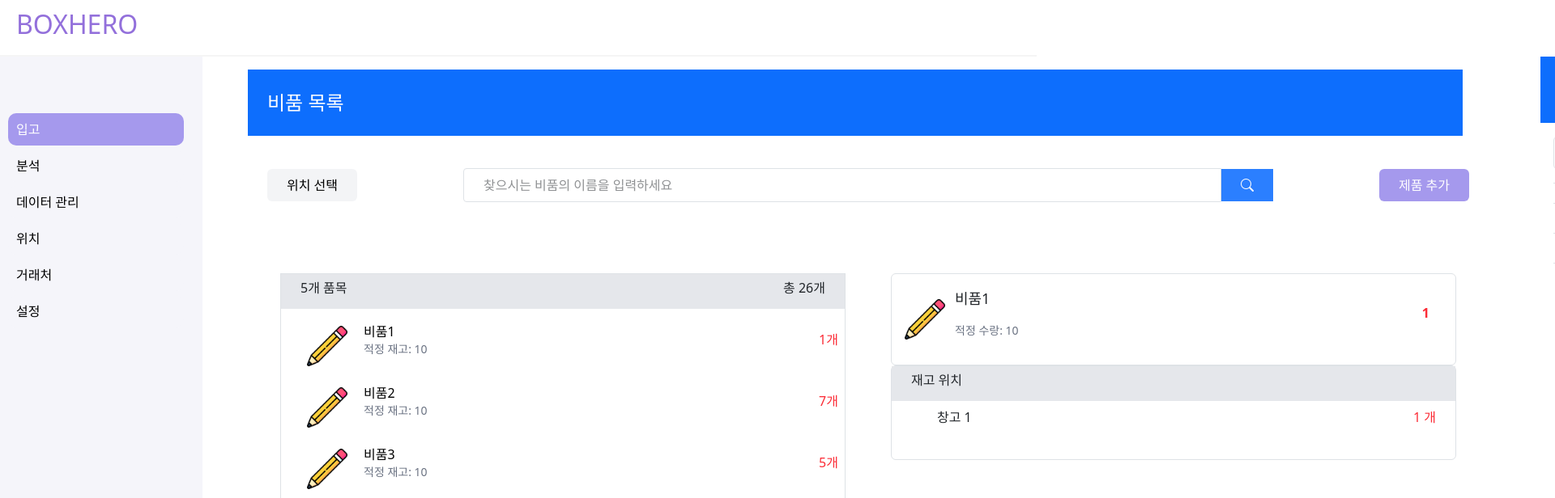
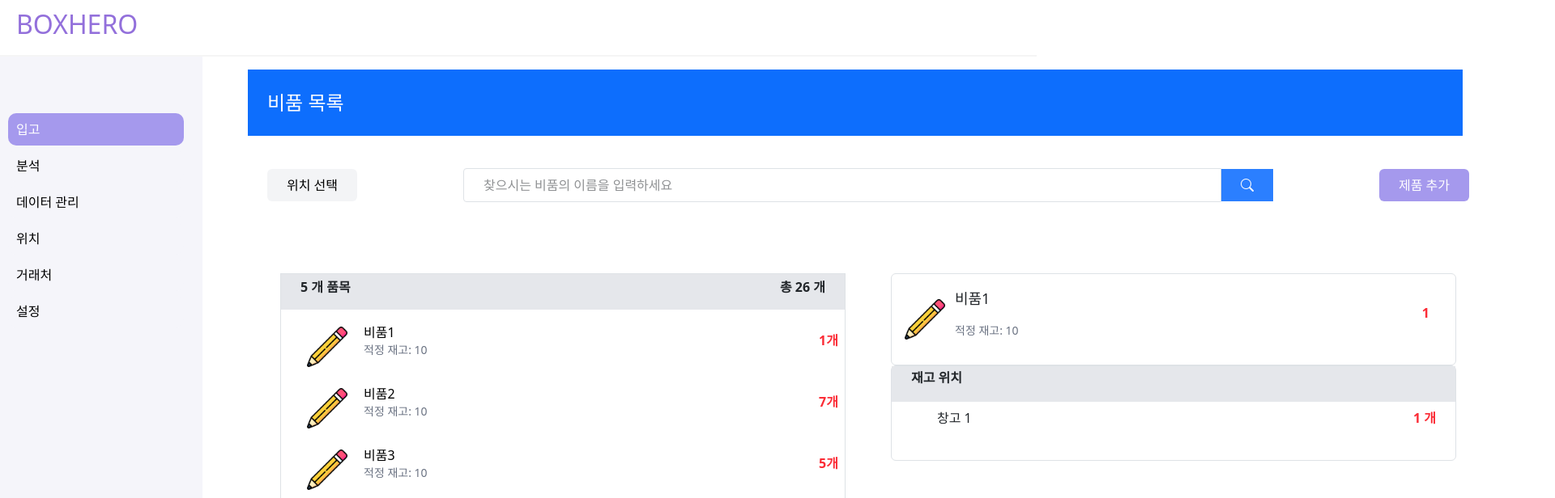
Before and after one commit to ESPko/finalTeamproject1, a React (Vite) app in the folder team1_react/: page / in a window 1280 px wide. Both pictures are taken after a click on the button "비품1". Shown: the top 616 px of the page at 81% size, 1920 px wide, since content can reach past the window. Built offline with nearby package versions, Linux system fonts and the light colour scheme.

Commit message:
no message

```diff
--- a/team1_react/src/main.jsx
+++ b/team1_react/src/main.jsx
@@ -20,7 +20,7 @@ createRoot(document.getElementById('root')).render(
     <SideBar />
     {/*    비품 목록 페이지*/}
     <ProductList/>
-    <EquipmentInformation/>
+    {/*<EquipmentInformation/>*/}
     </div>
   </StrictMode>,
 )
--- a/team1_react/src/page/ProductList/ProductDetail.jsx
+++ b/team1_react/src/page/ProductList/ProductDetail.jsx
@@ -11,23 +11,23 @@ function productDetail({product}) {
 
           <div className="flex flex-col">
             <p className="text-lg font-medium">{product.name}</p>
-            <p className="text-sm text-gray-500">적정 수랑: {product.standardStock}</p>
+            <p className="text-sm text-gray-500">적정 재고: {product.standardStock}</p>
           </div>
           <div className="ml-auto p-3">
-            <p className={`${product.amount <product.standardStock ? 'text-red-500': 'text-indigo-500'} font-semibold`}>{product.amount}</p>
+            <p className={`${product.amount <product.standardStock ? 'text-red-500': 'text-indigo-500'} font-bold`}>{product.amount}</p>
           </div>
         </div>
       </div>
       <div className="border rounded">
-        <div className="bg-gray-200 px-4 py-2">
-          <h6 className="text-base font-semibold">재고 위치</h6>
+        <div className="bg-gray-200 px-4 p-0.5">
+          <p className="text-base font-bold">재고 위치</p>
         </div>
         <ul>
           <li>
             <div className="flex items-center justify-between px-4 py-2">
               <p>{product.location}</p>
 
-                <p className={`${product.amount <product.standardStock ? 'text-red-500': 'text-indigo-500'}`}>{product.amount} 개</p>
+                <p className={`${product.amount <product.standardStock ? 'text-red-500': 'text-indigo-500'} font-bold`}>{product.amount} 개</p>
             </div>
           </li>
         </ul>
--- a/team1_react/src/page/ProductList/ProductList.jsx
+++ b/team1_react/src/page/ProductList/ProductList.jsx
@@ -31,7 +31,7 @@ function ProductList() {
 
   // 검색
   const searchProduct = () =>{
-    const filtered = products.filter(product => product.name.includes(search) &&
+    const filtered = products.filter(product => product.name.toLowerCase().includes(search.toLowerCase()) &&
       (selectedWarehouse === '모든 창고' || product.location === selectedWarehouse));
     setFilteredProducts(filtered)
   }
@@ -40,7 +40,7 @@ function ProductList() {
   const warehouseSelect = (warehouse) => {
     setSelectedWarehouse(warehouse);
 
-    const filtered = products.filter(product => (warehouse === '모든 창고' || product.location === warehouse) && product.name.includes(search)
+    const filtered = products.filter(product => (warehouse === '모든 창고' || product.location === warehouse) && product.name.toLowerCase().includes(search.toLowerCase())
     )
     setFilteredProducts(filtered)
   }
--- a/team1_react/src/page/ProductList/ProductListItem.jsx
+++ b/team1_react/src/page/ProductList/ProductListItem.jsx
@@ -7,9 +7,9 @@ function ProductListItem({products, onSelectedProduct}) {
 
   return (
     <div className="border runded">
-      <div className="flex justify-between items-center bg-gray-200 px-4 py-2">
-        <h6 >{products.length}개 품목</h6>
-        <h6 >총 {totalAmount}개</h6>
+      <div className="flex justify-between items-center bg-gray-200 px-4 pt-1">
+        <p className="font-bold">{products.length} 개 품목</p>
+        <p className="font-bold">총 {totalAmount} 개</p>
       </div>
       <ul className="w-full">
           {products.map((product) =>(
@@ -31,7 +31,7 @@ function ProductListItem({products, onSelectedProduct}) {
                   <p className="text-sm text-gray-500">적정 재고: {product.standardStock}</p>
                 </div>
                 <div className="ml-auto p-2">
-                  <p className={`${product.amount <product.standardStock ? 'text-red-500': 'text-indigo-500'}`}>{product.amount ??0}개</p>
+                  <p className={`${product.amount <product.standardStock ? 'text-red-500': 'text-indigo-500'} font-bold` }>{product.amount ??0}개</p>
                 </div>
               </div>
             </li>
```
